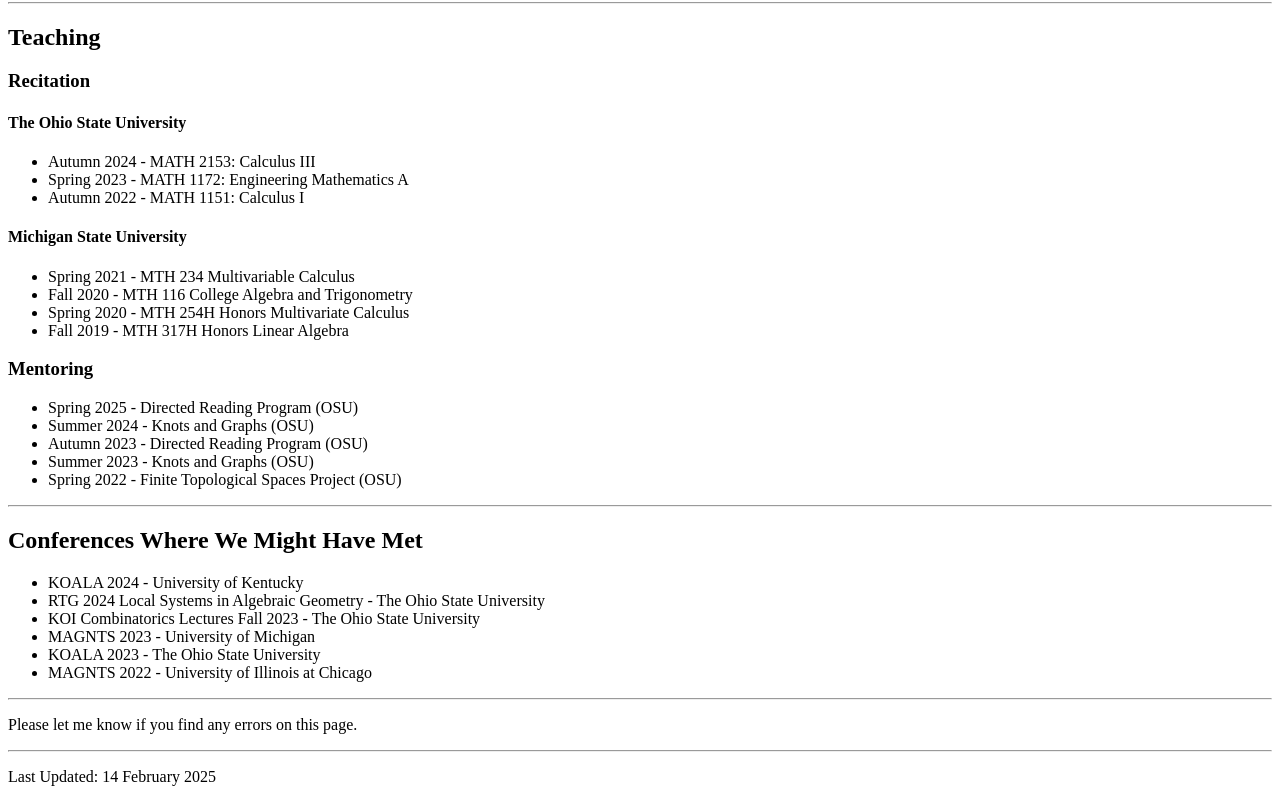
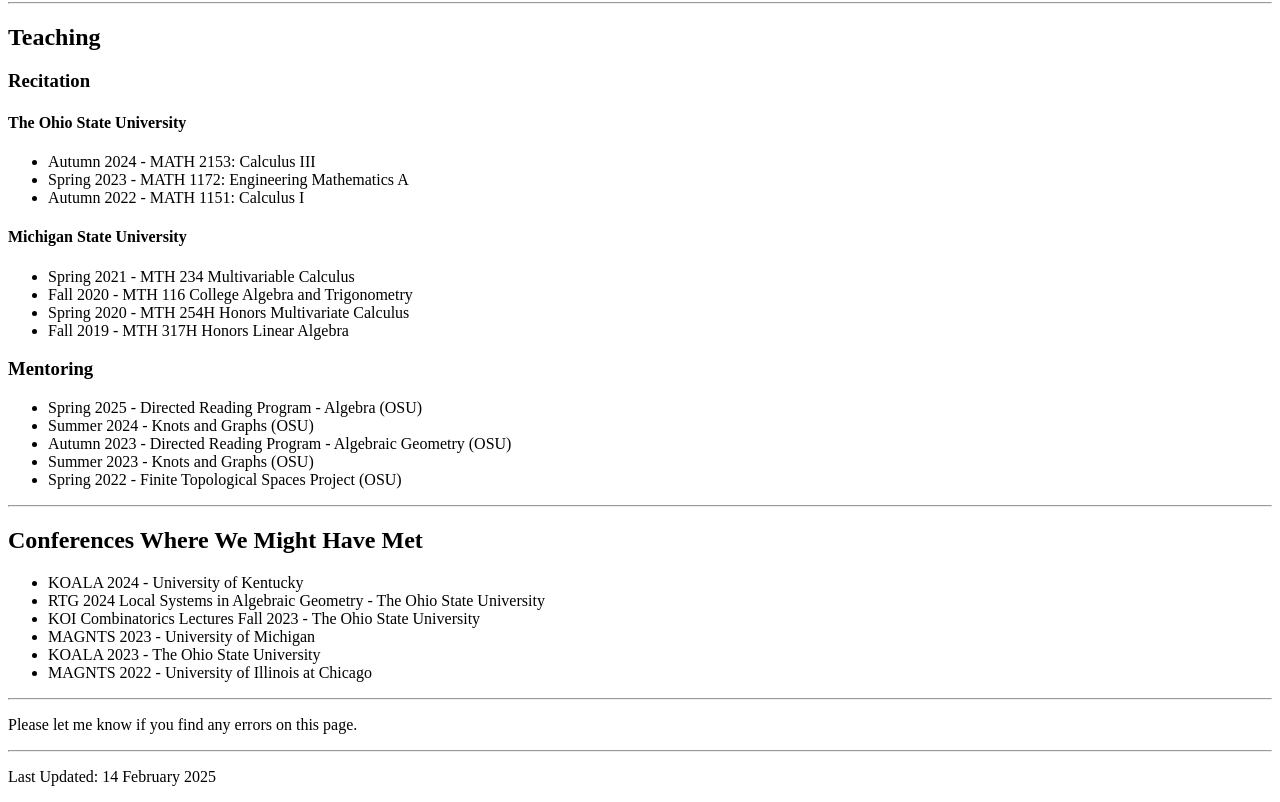
Before and after one commit to wiljanen/wiljanen.github.io, a plain HTML site: page index.html in a window 1280 px wide. Shown: the part 508-1310 px from the top of the page. Drawn offline with Linux system fonts and the light colour scheme.

Commit message:
Update index.html

```diff
--- a/index.html
+++ b/index.html
@@ -80,9 +80,9 @@
 </ul>
 <h3>Mentoring</h3>
 <ul>
-	<li>Spring 2025 - Directed Reading Program (OSU)</li>
+	<li>Spring 2025 - Directed Reading Program - Algebra (OSU)</li>
 	<li>Summer 2024 - Knots and Graphs (OSU)</li>
-	<li>Autumn 2023 - Directed Reading Program (OSU)</li>
+	<li>Autumn 2023 - Directed Reading Program - Algebraic Geometry (OSU)</li>
 	<li>Summer 2023 - Knots and Graphs (OSU)</li>
 	<li>Spring 2022 - Finite Topological Spaces Project (OSU)</li>
 </ul>
```
